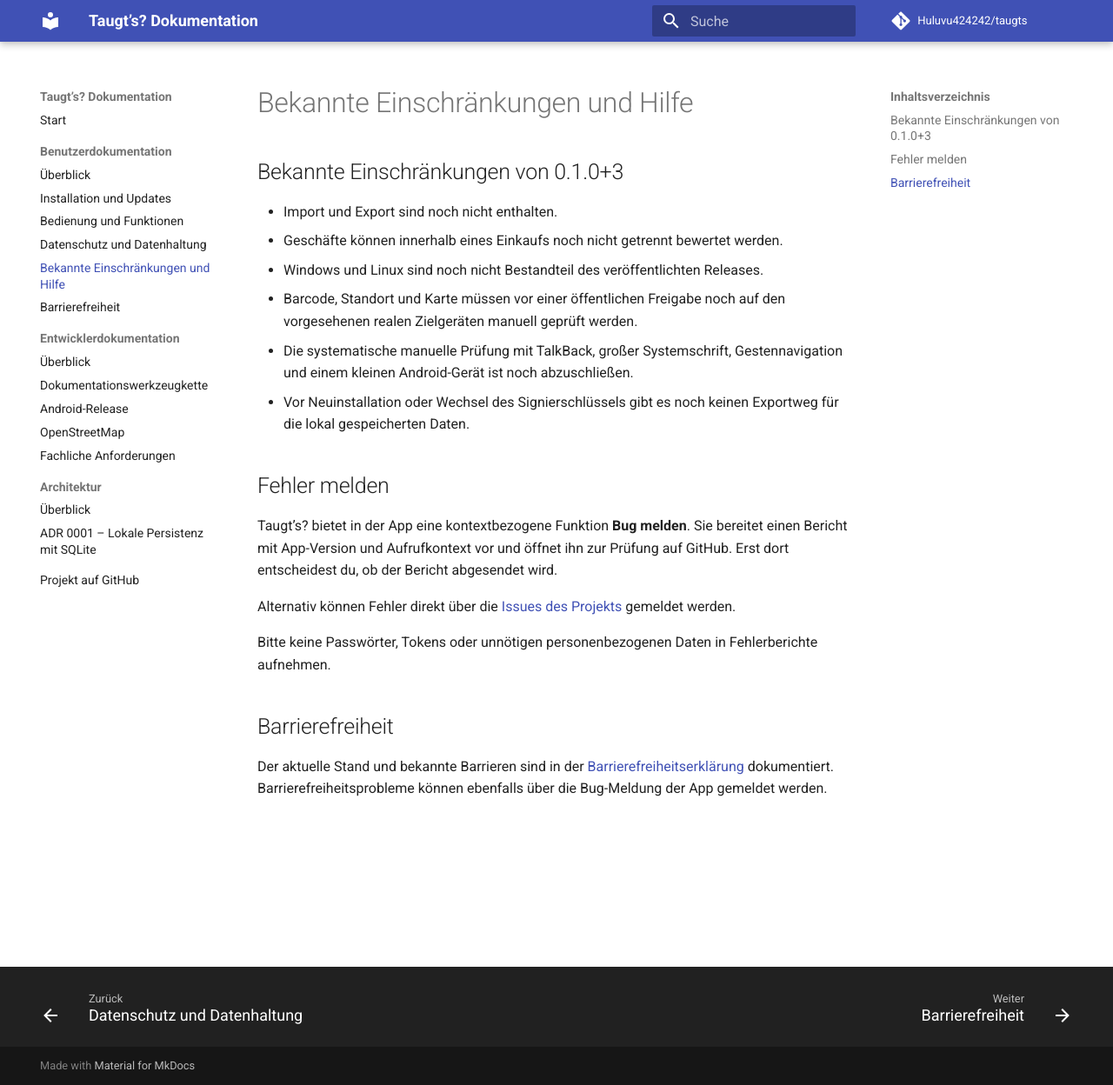
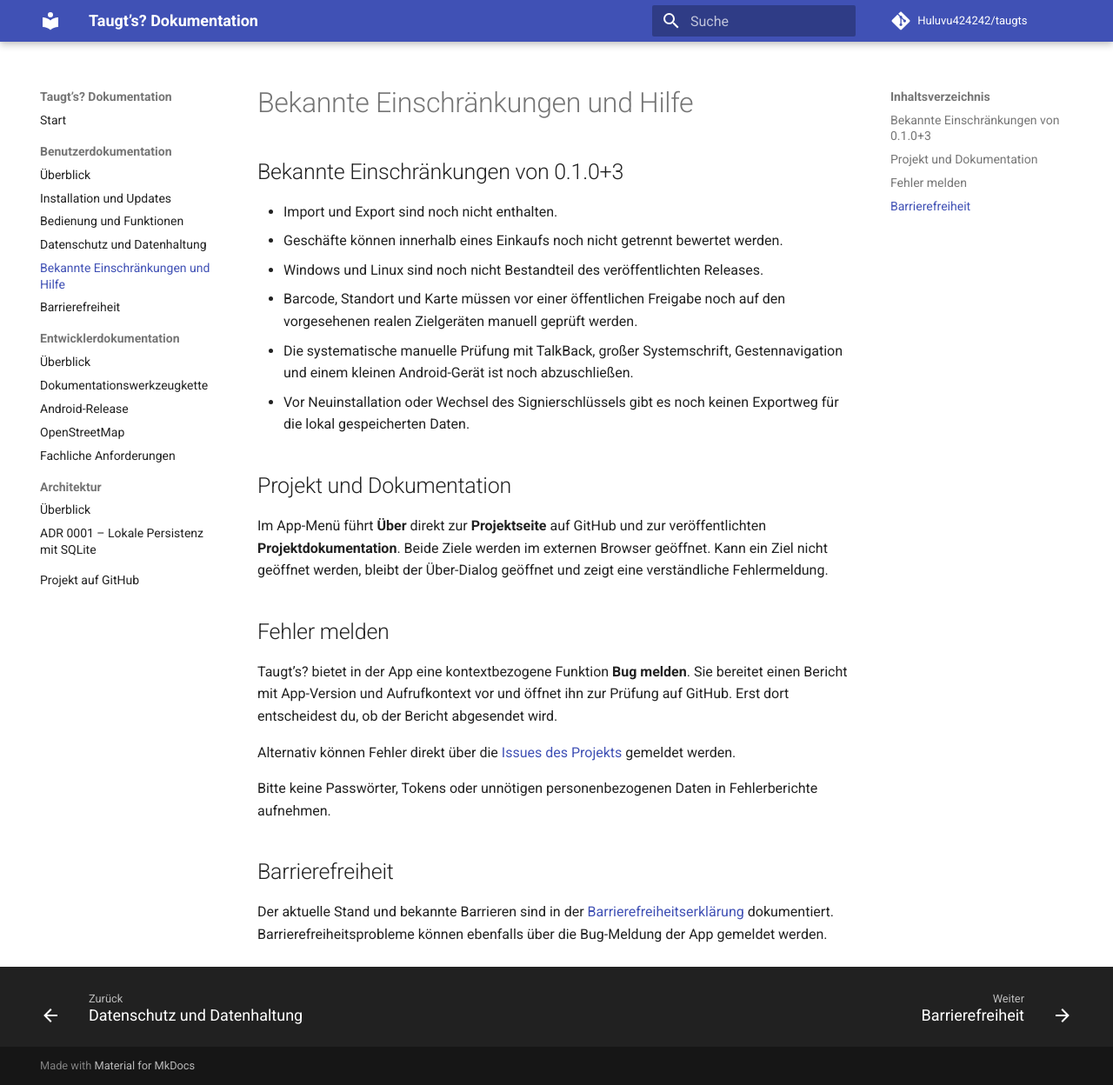
Before and after one commit to Huluvu424242/taugts, an MkDocs documentation site: the page built from docs/benutzer/hilfe.md, in a window 1280 px wide and 1248 px high. Shown: the whole window at 87% size. Built offline with MkDocs 1.6.1 and Material for MkDocs 9.7.7, drawn with Linux system fonts in a browser that asks for light colours; comment, search, counter and statistics services are not loaded.

Commit message:
Story #116: Projekthinweise in Benutzerdoku ergänzen

```diff
--- a/docs/benutzer/hilfe.md
+++ b/docs/benutzer/hilfe.md
@@ -8,6 +8,10 @@
 - Barcode, Standort und Karte müssen vor einer öffentlichen Freigabe noch auf den vorgesehenen realen Zielgeräten manuell geprüft werden.
 - Die systematische manuelle Prüfung mit TalkBack, großer Systemschrift, Gestennavigation und einem kleinen Android-Gerät ist noch abzuschließen.
 - Vor Neuinstallation oder Wechsel des Signierschlüssels gibt es noch keinen Exportweg für die lokal gespeicherten Daten.
+
+## Projekt und Dokumentation
+
+Im App-Menü führt **Über** direkt zur **Projektseite** auf GitHub und zur veröffentlichten **Projektdokumentation**. Beide Ziele werden im externen Browser geöffnet. Kann ein Ziel nicht geöffnet werden, bleibt der Über-Dialog geöffnet und zeigt eine verständliche Fehlermeldung.
 
 ## Fehler melden
 
```
